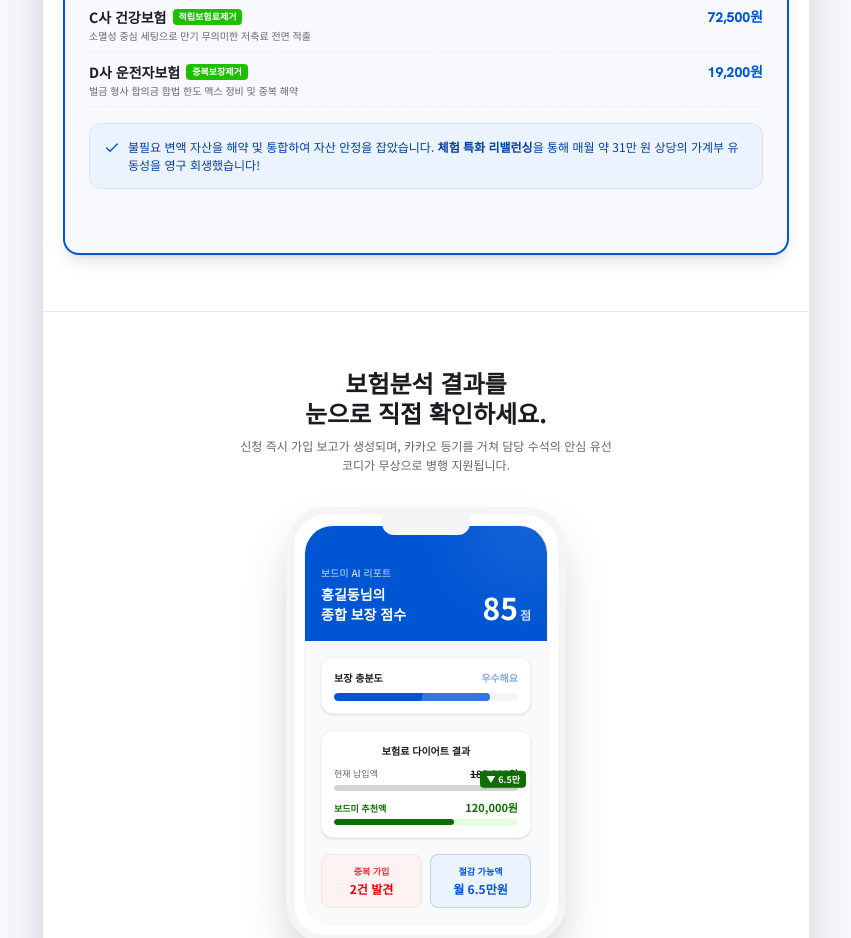
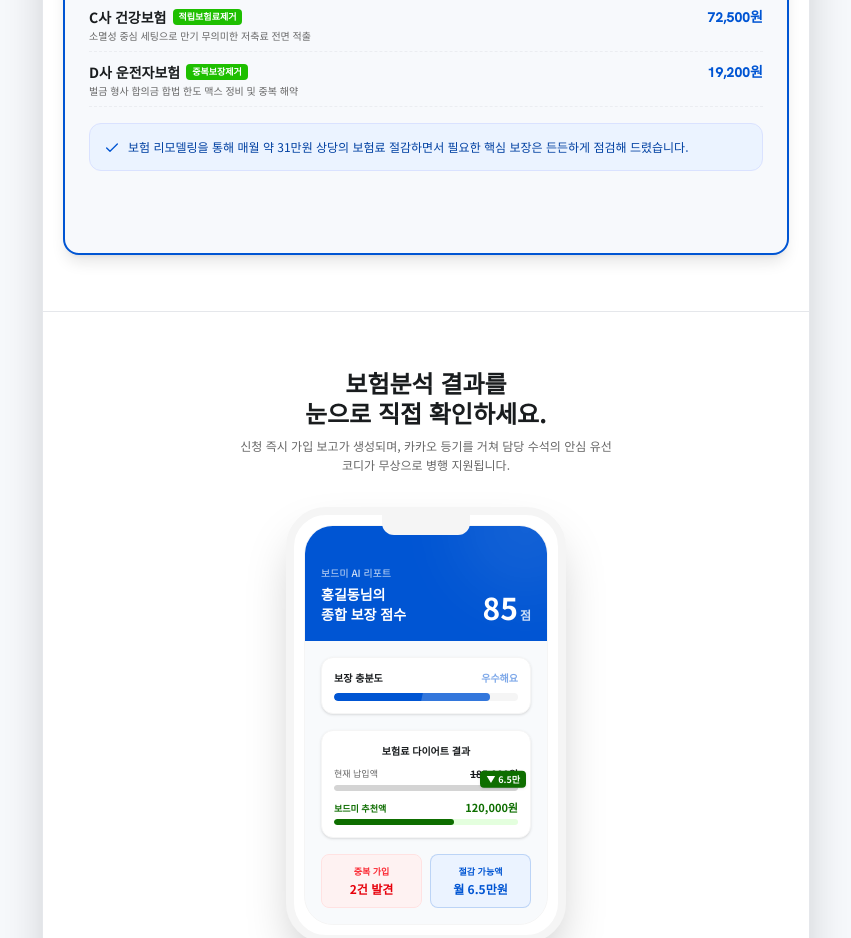
Before and after one commit to ncia/simple_consult, a React (Vite) app: page / in a window 1280 px wide. Shown: the part 3280-4218 px from the top of the page, without its empty margins (214-1065 px from the left). Built offline with nearby package versions, Linux system fonts and the light colour scheme.

Commit message:
Update text in BeforeAfterSection summary

```diff
--- a/src/components/BeforeAfterSection.tsx
+++ b/src/components/BeforeAfterSection.tsx
@@ -166,7 +166,7 @@ export function BeforeAfterSection() {
                   <div className="bg-brand-blue-pale p-3.5 rounded-xl border border-brand-blue-light flex items-start gap-2">
                     <Check size={16} className="text-brand-blue shrink-0 mt-0.5" />
                     <p className="text-xs text-brand-blue-dark leading-normal">
-                      불필요 변액 자산을 해약 및 통합하여 자산 안정을 잡았습니다. <strong>체험 특화 리밸런싱</strong>을 통해 매월 약 31만 원 상당의 가계부 유동성을 영구 회생했습니다!
+                      보험 리모델링을 통해 매월 약 31만원 상당의 보험료 절감하면서 필요한 핵심 보장은 든든하게 점검해 드렸습니다.
                     </p>
                   </div>
                 </div>
```
